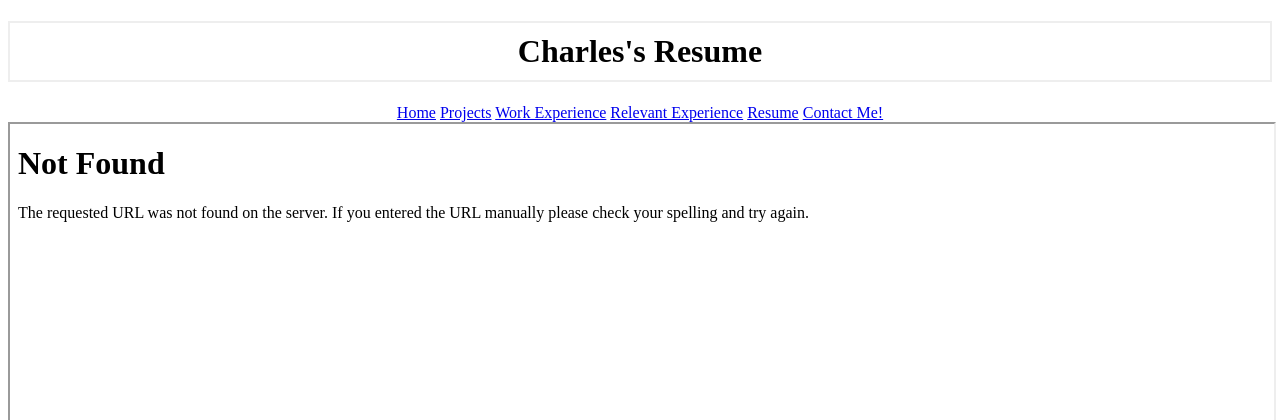
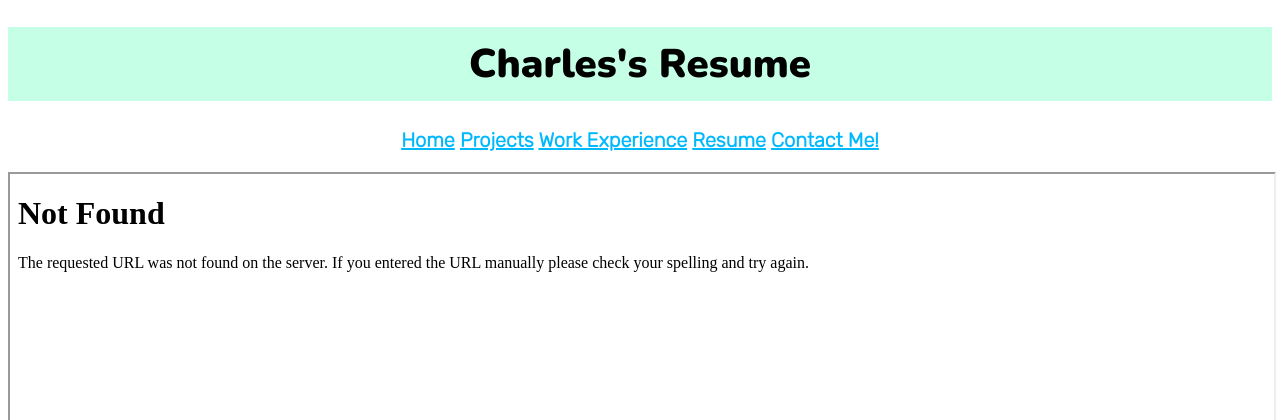
Before and after one commit to Cbturtle2/peronal-website, a Flask app: page /resume in a window 1280 px wide. Shown: the top 420 px of the page. Run offline with Flask 2, Linux system fonts and the light colour scheme.

Commit message:
Styling changes & updated resume

```diff
--- a/app.py
+++ b/app.py
@@ -13,10 +13,6 @@ def projects():
 @app.route('/jobs')
 def jobs():
     return render_template('jobs.html')
-
-@app.route('/experience')
-def experience():
-    return render_template('experience.html')
 
 @app.route('/resume')
 def resume():
--- a/static/css/style.css
+++ b/static/css/style.css
@@ -1,12 +1,34 @@
+@import url('https://fonts.googleapis.com/css2?family=Nunito:wght@900&family=Roboto&family=Rubik:wght@300&display=swap');
+
 h1{
-	border: 2px #eee solid;
 	color: black;
 	text-align: center;
 	padding: 10px;
+	background-color: #c4ffe6;
+	font-family: 'Nunito', sans-serif;
+	font-size: 40px;
+}
+
+h2{
+	font-family: 'Rubik', sans-serif;
+}
+
+h3{
+	font-family: 'Rubik', sans-serif;
+	font-size: 20px;
+}
+
+h4{
+	font-family: 'Rubik', sans-serif;
+}
+
+a{
+	color: #00b8fc;
 }
 
 p{
 	font-size: 20px;
+	font-family: 'Roboto', sans-serif;
 }
 
 ul li{
--- a/templates/proj/distinction.html
+++ b/templates/proj/distinction.html
@@ -8,12 +8,11 @@
 </head>
 <body>
 	<center>
-   	<a href="/">Home</a>
+   	<h3><a href="/">Home</a>
 	<a href="/projects">Projects</a>
 	<a href="/jobs">Work Experience</a>
-	<a href="/experience">Relevant Experience</a>
 	<a href="/resume">Resume</a>
-	<a href="/contact">Contact Me!</a>
+	<a href="/contact">Contact Me!</a></h3>
 	</center>
 	<h2>There is a brief description, pdf, and video on this page.</h2>
 	<p>The purpose of this project is to have students be able to declare their current location.
--- a/templates/proj/laacesProgAssistant.html
+++ b/templates/proj/laacesProgAssistant.html
@@ -8,12 +8,11 @@
 </head>
 <body>
 	<center>
-    <a href="/">Home</a>
+    <h3><a href="/">Home</a>
 	<a href="/projects">Projects</a>
 	<a href="/jobs">Work Experience</a>
-	<a href="/experience">Relevant Experience</a>
 	<a href="/resume">Resume</a>
-	<a href="/contact">Contact Me!</a>
+	<a href="/contact">Contact Me!</a></h3>
 	</center>
         <h2>There is a brief description and a pdf on this page.</h2>
     <p>In this project I was the Program Manager for the LAACES team as Northwestern
--- a/templates/proj/laacesProgManager.html
+++ b/templates/proj/laacesProgManager.html
@@ -8,12 +8,11 @@
 </head>
 <body>
 	<center>
-    <a href="/">Home</a>
+    <h3><a href="/">Home</a>
 	<a href="/projects">Projects</a>
 	<a href="/jobs">Work Experience</a>
-	<a href="/experience">Relevant Experience</a>
 	<a href="/resume">Resume</a>
-	<a href="/contact">Contact Me!</a>
+	<a href="/contact">Contact Me!</a></h3>
 	</center>
     <h2>There is a brief description and a pdf on this page.</h2>
     <p>In this project I was the Program Manager for the LAACES team as Northwestern
--- a/templates/resume.html
+++ b/templates/resume.html
@@ -8,12 +8,11 @@
 </head>
 <body>
 	<center>
-    <a href="/">Home</a>
+    <h3><a href="/">Home</a>
 	<a href="/projects">Projects</a>
 	<a href="/jobs">Work Experience</a>
-	<a href="/experience">Relevant Experience</a>
 	<a href="/resume">Resume</a>
-	<a href="/contact">Contact Me!</a>
+	<a href="/contact">Contact Me!</a></h3>
 	</center>
     <iframe src="../assets/Resume.pdf" height="1000px" width="100%"></iframe>
 </body>
```
Also changed, not shown: templates/contact.html (+8 -4 lines), templates/experience.html (deleted, +0 -58 lines), templates/index.html (+42 -4 lines), templates/jobs.html (+3 -4 lines), templates/projects.html (+3 -5 lines), 1 other file.
